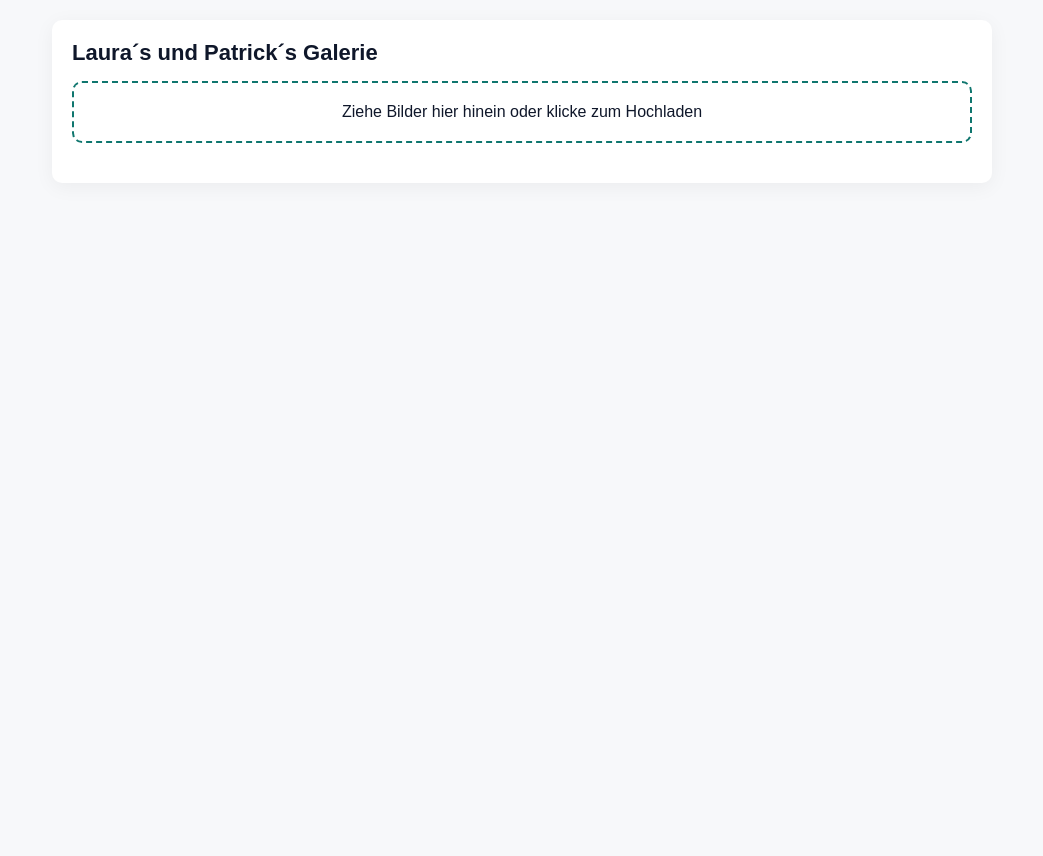
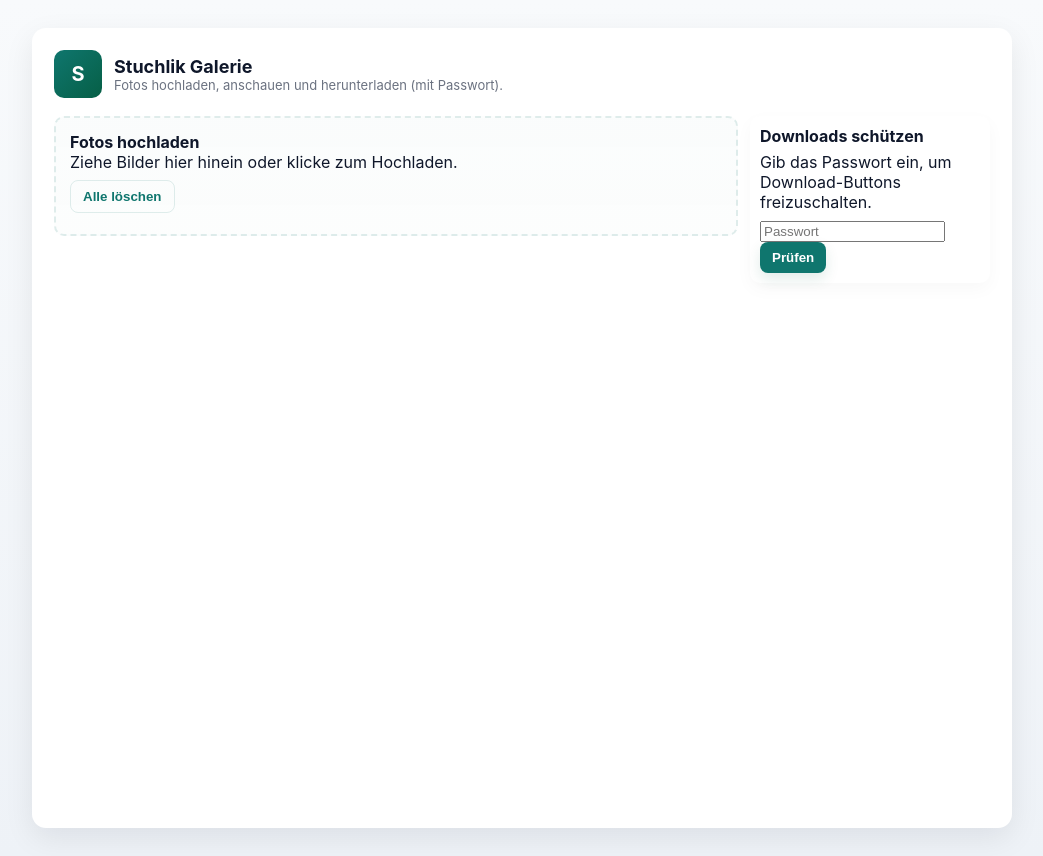
Before and after one commit to jpduft/Mariage-, a plain HTML site: page index.html in a window 1280 px wide. Shown: the whole page, without its empty margins (118-1161 px from the left). Before the commit the page ends 800 px from the top, so only its background shows below. Drawn offline with Linux system fonts and the light colour scheme; no server answers.

Commit message:
Update index.html

```diff
--- a/index.html
+++ b/index.html
@@ -1,71 +1,199 @@
-<!DOCTYPE html>
+<!doctype html>
 <html lang="de">
 <head>
-<meta charset="utf-8">
-<meta name="viewport" content="width=device-width,initial-scale=1">
-<title>Laura´s und Patrick´s Galerie</title>
+<meta charset="utf-8" />
+<meta name="viewport" content="width=device-width,initial-scale=1" />
+<title>Stuchlik Galerie</title>
+
 <style>
-body{margin:0;font-family:sans-serif;background:#f7f8fa;color:#0f172a;padding:20px}
-.container{max-width:900px;margin:0 auto;background:white;padding:20px;border-radius:10px;box-shadow:0 4px 20px rgba(0,0,0,0.05)}
-h1{margin-top:0;font-size:22px}
-.upload-area{border:2px dashed #0f766e;padding:20px;border-radius:10px;text-align:center;margin-bottom:20px;cursor:pointer}
-.upload-area.dragover{background:rgba(15,118,110,0.05)}
-.grid{display:grid;grid-template-columns:repeat(auto-fill,minmax(150px,1fr));gap:12px}
-.thumb{position:relative;border-radius:10px;overflow:hidden;background:#fff;padding:6px;box-shadow:0 4px 12px rgba(0,0,0,0.05)}
-.thumb img{width:100%;height:100%;object-fit:cover;border-radius:6px}
-.thumb .meta{position:absolute;left:8px;bottom:8px;background:rgba(0,0,0,0.45);color:white;padding:4px 6px;border-radius:6px;font-size:12px}
-.link-like{background:transparent;border:0;color:#0f766e;cursor:pointer;font-weight:600;margin-left:6px}
+:root{
+  --bg:#f7f8fa;
+  --card:#ffffff;
+  --muted:#6b7280;
+  --accent:#0f766e;
+  --accent-2:#065f46;
+  font-family: "Inter", system-ui, -apple-system, "Segoe UI", Roboto, "Helvetica Neue", Arial;
+}
+body{
+  margin:0;
+  background: linear-gradient(180deg,#f8fafc 0%, #eef2f7 100%);
+  color:#0f172a;
+  padding:28px;
+  display:flex;
+  justify-content:center;
+  min-height:100vh;
+}
+.container{
+  width:100%;
+  max-width:980px;
+  background:var(--card);
+  border-radius:14px;
+  box-shadow: 0 10px 30px rgba(12,18,30,0.08);
+  padding:22px;
+  box-sizing:border-box;
+  overflow:hidden;
+}
+header{
+  display:flex;
+  gap:16px;
+  align-items:center;
+  margin-bottom:18px;
+}
+.brand{
+  display:flex;
+  gap:12px;
+  align-items:center;
+}
+.logo{
+  width:48px;height:48px;border-radius:10px;
+  background:linear-gradient(135deg,var(--accent),var(--accent-2));
+  display:flex;align-items:center;justify-content:center;color:white;font-weight:700;font-size:20px;
+}
+h1{margin:0;font-size:18px;}
+p.lead{margin:0;color:var(--muted);font-size:13px}
+
+.top-row{
+  display:flex;gap:12px;align-items:flex-start;margin-top:14px;
+}
+.upload-area{
+  flex:1;
+  border:2px dashed rgba(15,118,110,0.12);
+  padding:14px;border-radius:10px;
+  min-height:88px;display:flex;flex-direction:column;gap:8px;align-items:flex-start;
+  background: linear-gradient(180deg, rgba(15,118,110,0.02), rgba(6,95,70,0.01));
+  cursor:pointer;
+}
+.upload-area.dragover{border-color:var(--accent);background:linear-gradient(180deg, rgba(15,118,110,0.04), rgba(6,95,70,0.01));}
+
+.controls{
+  display:flex;gap:8px;align-items:center;
+}
+.btn{
+  border:0;padding:8px 12px;border-radius:8px;font-weight:600;cursor:pointer;
+  background:var(--accent);color:white;
+  box-shadow: 0 6px 14px rgba(6,95,70,0.12);
+}
+.btn.secondary{background:transparent;color:var(--accent);border:1px solid rgba(15,118,110,0.12);box-shadow:none;font-weight:600;}
+input[type=file]{display:none}
+
+.grid{
+  display:grid;
+  grid-template-columns: repeat(auto-fill,minmax(150px,1fr));
+  gap:12px;
+}
+.thumb{
+  background: linear-gradient(180deg,#fff,#fbfbfd);
+  border-radius:10px;padding:6px;box-shadow: 0 6px 18px rgba(12,18,30,0.04);
+  display:flex;align-items:center;justify-content:center;position:relative;overflow:hidden;
+  aspect-ratio: 4/3;
+}
+.thumb img{max-width:100%;max-height:100%;object-fit:cover;border-radius:6px;display:block;}
+.thumb .meta{position:absolute;left:8px;bottom:8px;background:rgba(0,0,0,0.45);color:white;padding:4px 6px;border-radius:6px;font-size:12px;}
+.link-like{background:transparent;border:0;color:var(--accent);cursor:pointer;font-weight:600;margin-left:6px;}
 </style>
 </head>
 <body>
 <div class="container">
-  <h1>Laura´s und Patrick´s Galerie</h1>
-  <div class="upload-area" id="dropZone">Ziehe Bilder hier hinein oder klicke zum Hochladen</div>
-  <input type="file" id="fileInput" multiple style="display:none">
+  <header>
+    <div class="brand">
+      <div class="logo">S</div>
+      <div>
+        <h1>Stuchlik Galerie</h1>
+        <p class="lead">Fotos hochladen, anschauen und herunterladen (mit Passwort).</p>
+      </div>
+    </div>
+  </header>
+
+  <div class="top-row">
+    <div class="upload-area" id="dropZone">
+      <div>
+        <strong>Fotos hochladen</strong>
+        <div class="muted">Ziehe Bilder hier hinein oder klicke zum Hochladen.</div>
+      </div>
+      <div class="controls">
+        <input type="file" id="fileInput" multiple>
+        <button class="btn secondary" id="clearAllBtn">Alle löschen</button>
+      </div>
+    </div>
+
+    <div style="width:240px;display:flex;flex-direction:column;gap:10px">
+      <div style="padding:10px;border-radius:10px;background:var(--card);box-shadow: 0 6px 18px rgba(12,18,30,0.03)">
+        <div style="font-weight:700;margin-bottom:6px">Downloads schützen</div>
+        <div class="muted" style="margin-bottom:8px">Gib das Passwort ein, um Download-Buttons freizuschalten.</div>
+        <div class="pw-wrap">
+          <input id="pwInput" type="password" placeholder="Passwort">
+          <button class="btn" id="pwBtn">Prüfen</button>
+        </div>
+      </div>
+    </div>
+  </div>
+
   <div class="grid" id="gallery"></div>
 </div>
 
 <script>
-const PASSWORD = "Stuchlik26";
 const dropZone = document.getElementById("dropZone");
 const fileInput = document.getElementById("fileInput");
 const gallery = document.getElementById("gallery");
+const pwInput = document.getElementById("pwInput");
+const pwBtn = document.getElementById("pwBtn");
+const clearAllBtn = document.getElementById("clearAllBtn");
 
-dropZone.addEventListener("click",()=>fileInput.click());
-dropZone.addEventListener("dragover",e=>{e.preventDefault(); dropZone.classList.add("dragover");});
-dropZone.addEventListener("dragleave",e=>{dropZone.classList.remove("dragover");});
-dropZone.addEventListener("drop",e=>{e.preventDefault(); dropZone.classList.remove("dragover"); handleFiles(e.dataTransfer.files);});
-fileInput.addEventListener("change",e=>handleFiles(e.target.files));
+const PASSWORD = "Stuchlik26";
+let unlocked = false;
+
+// Upload-Funktion
+dropZone.addEventListener("click", ()=>fileInput.click());
+dropZone.addEventListener("dragover", e=>{ e.preventDefault(); dropZone.classList.add("dragover"); });
+dropZone.addEventListener("dragleave", e=>{ dropZone.classList.remove("dragover"); });
+dropZone.addEventListener("drop", e=>{ e.preventDefault(); dropZone.classList.remove("dragover"); handleFiles(e.dataTransfer.files); });
+fileInput.addEventListener("change", e=>handleFiles(e.target.files));
 
 async function handleFiles(files){
   for(const file of files){
     const form = new FormData();
     form.append('file', file);
-    await fetch('/upload',{method:'POST',body:form});
+    await fetch('/upload', { method:'POST', body: form });
   }
   loadGallery();
 }
 
+// Galerie laden
 async function loadGallery(){
   const res = await fetch('/images');
   const images = await res.json();
-  gallery.innerHTML="";
+  gallery.innerHTML = "";
   images.forEach(img=>{
     const card = document.createElement('div');
-    card.className="thumb";
+    card.className = "thumb";
     card.innerHTML = `<img src="${img.url}" alt="${img.name}"><div class="meta">${img.name}<button class="link-like" onclick="downloadImage('${img.name}')">Download</button></div>`;
     gallery.appendChild(card);
   });
 }
 
+// Download
 function downloadImage(name){
-  const pw = prompt("Passwort eingeben, um das Bild herunterzuladen:");
-  if(!pw) return;
+  const pw = prompt("Passwort eingeben:");
+  if(pw !== PASSWORD){ alert("Falsches Passwort"); return; }
   const link = document.createElement('a');
   link.href = `/download/${encodeURIComponent(name)}?pw=${encodeURIComponent(pw)}`;
   link.click();
 }
 
+// Alle löschen
+clearAllBtn.addEventListener("click", async ()=>{
+  if(!confirm("Alle Bilder löschen?")) return;
+  await fetch('/clear', { method:'POST' });
+  loadGallery();
+});
+
+// Passwort prüfen
+pwBtn.addEventListener("click", ()=>{
+  if(pwInput.value === PASSWORD){ unlocked = true; alert("Passwort korrekt — Downloads freigeschaltet."); }
+  else { unlocked=false; alert("Falsches Passwort."); }
+});
+
+// initial Galerie laden
 loadGallery();
 </script>
 </body>
```
